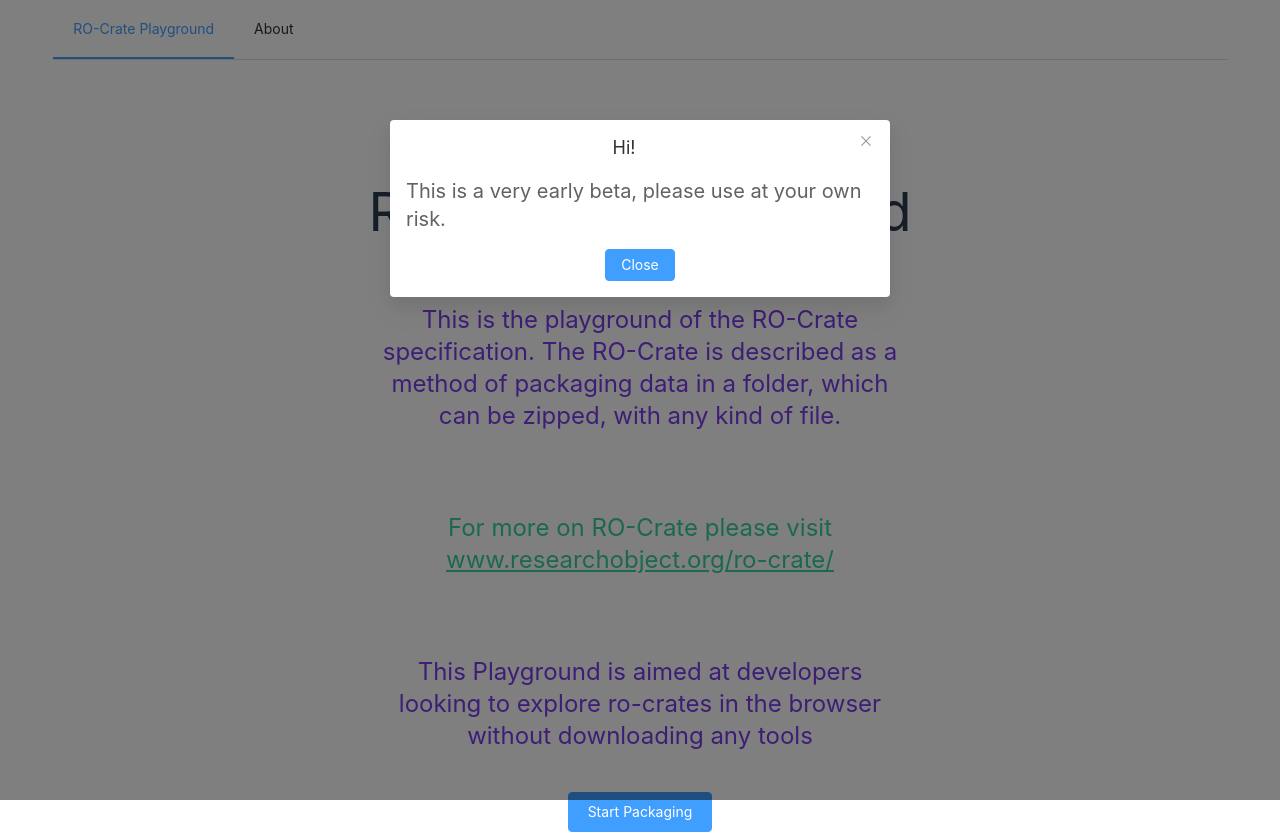
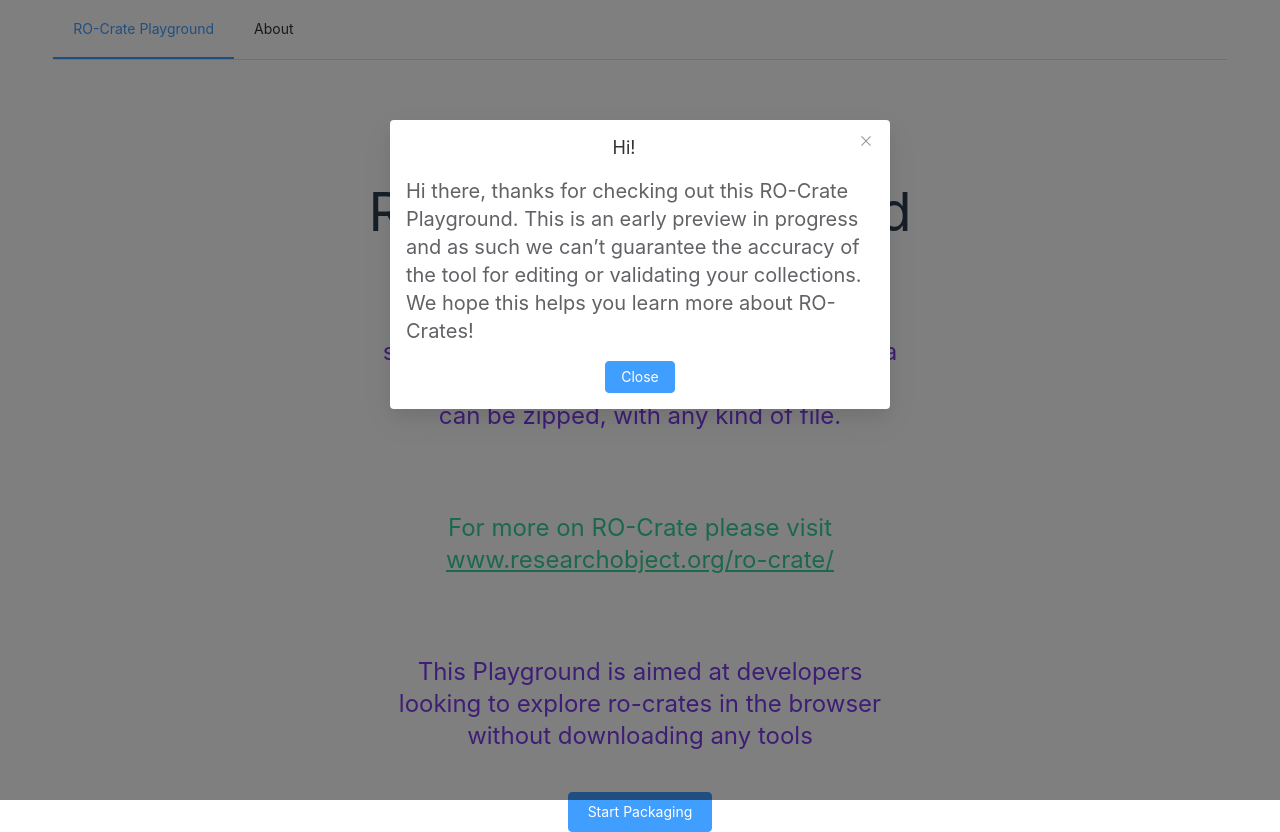
Before and after one commit to Language-Research-Technology/ro-crate-playground, a Vue app in the folder ui/: page / in a window 1280 px wide. Built offline with nearby package versions, Linux system fonts and the light colour scheme; no server answers.

Commit message:
changed warning

```diff
--- a/ui/src/App.vue
+++ b/ui/src/App.vue
@@ -2,6 +2,7 @@
 import {RouterLink, RouterView} from 'vue-router'
 import Navigation from './components/Navigation.vue';
 import {onMounted, ref} from 'vue';
+
 const centerDialogVisible = ref(false);
 
 onMounted(() => {
@@ -26,7 +27,9 @@ onMounted(() => {
   </el-row>
   <el-dialog v-model="centerDialogVisible" title="Hi!" width="500" center>
     <h3 class="text-xl">
-      This is a very early beta, please use at your own risk.
+      Hi there, thanks for checking out this RO-Crate Playground. This is an early preview in progress and as such we
+      can’t guarantee the accuracy of the tool for editing or validating your collections. We hope this helps you learn
+      more about RO-Crates!
     </h3>
     <template #footer>
       <div class="dialog-footer">
```
